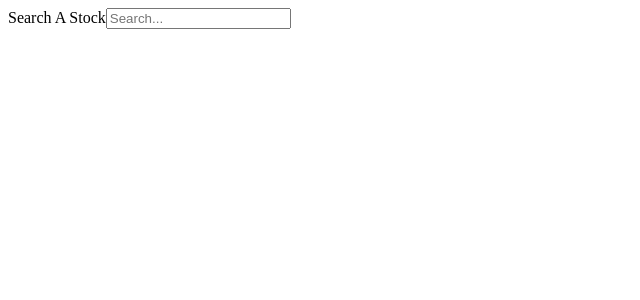
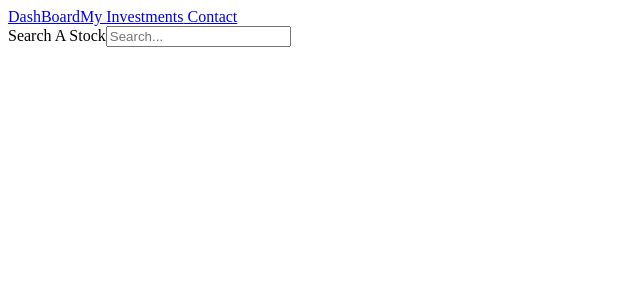
Before and after one commit to Erdem-Atik/ReactStockDashBoard, a React (Create React App) app: page / in a window 1280 px wide. Shown: the top 300 px of the page, without its empty margins (0-640 px from the left). Built offline with nearby package versions, Linux system fonts and the light colour scheme.

Commit message:
added navbar

```diff
--- a/src/App.js
+++ b/src/App.js
@@ -1,10 +1,18 @@
 import StockDashBoard from './StockDashBoard';
 import { BrowserRouter as Router, Routes, Route } from "react-router-dom";
+import { Navbar } from './components/navbar';
 
 function App() {
   return (
     <div>
-        <StockDashBoard/>
+        <Router>
+        <Navbar/>
+        <Routes>
+
+            <Route path="/" element ={<StockDashBoard/>} />
+            <Route path="/portfolio"/>
+        </Routes>
+        </Router>
     </div>
   );
 }
--- a/src/StockDashBoard.js
+++ b/src/StockDashBoard.js
@@ -35,7 +35,7 @@ function StockDashBoard(){
 
     const fetchSuggestions = async () => {
     const API_KEY = process.env.REACT_APP_API_KEY
-    const searchUrl = `https://www.alphavantage.co/query?function=SYMBOL_SEARCH&keywords=tsla&apikey=${API_KEY}`; //${symbol}
+    const searchUrl = `https://www.alphavantage.co/query?function=SYMBOL_SEARCH&keywords=${symbol}&apikey=${API_KEY}`; //${symbol}
     const searchResponse = await fetch(searchUrl);
     const searchJsonData = await searchResponse.json();
     console.log(searchJsonData);
@@ -190,7 +190,7 @@ function Suggestions({suggestions,handleSymbolSelect}){
 }
 
 function DrawGraph({selectedSymbol, selectedStockName, dataList, isLoading}) {
-  console.log(selectedSymbol,selectedStockName);
+  console.log(selectedSymbol,selectedStockName, dataList);
 
 
     // if(isApiError){
@@ -216,7 +216,7 @@ function DrawGraph({selectedSymbol, selectedStockName, dataList, isLoading}) {
           <CartesianGrid strokeDasharray="2 2" />
           <XAxis dataKey="timestamp"/>
           <YAxis
-           ticks={[0, (parseInt(dataList[0]?.close))/2,(parseInt(dataList?.at(-1).close))*2]} // it defines graph y axis numbers
+           ticks={[0, (parseInt(dataList && dataList[0]?.close))/2,(parseInt(dataList && dataList?.at(-1).close))*2]} // it defines graph y axis numbers
            interval={'preserveEnd'}
           />
           <Tooltip />
--- /dev/null
+++ b/src/components/navbar.jsx
@@ -0,0 +1,15 @@
+import React from "react";
+import { Link } from "react-router-dom";
+
+
+export const Navbar = () => {
+  return (
+    <div className="navbar">
+      <div className="links">
+        <Link to="/">DashBoard</Link>
+        <Link to="/investments">My Investments</Link>
+        <Link to="/contact"> Contact </Link>
+      </div>
+    </div>
+  );
+}
```
